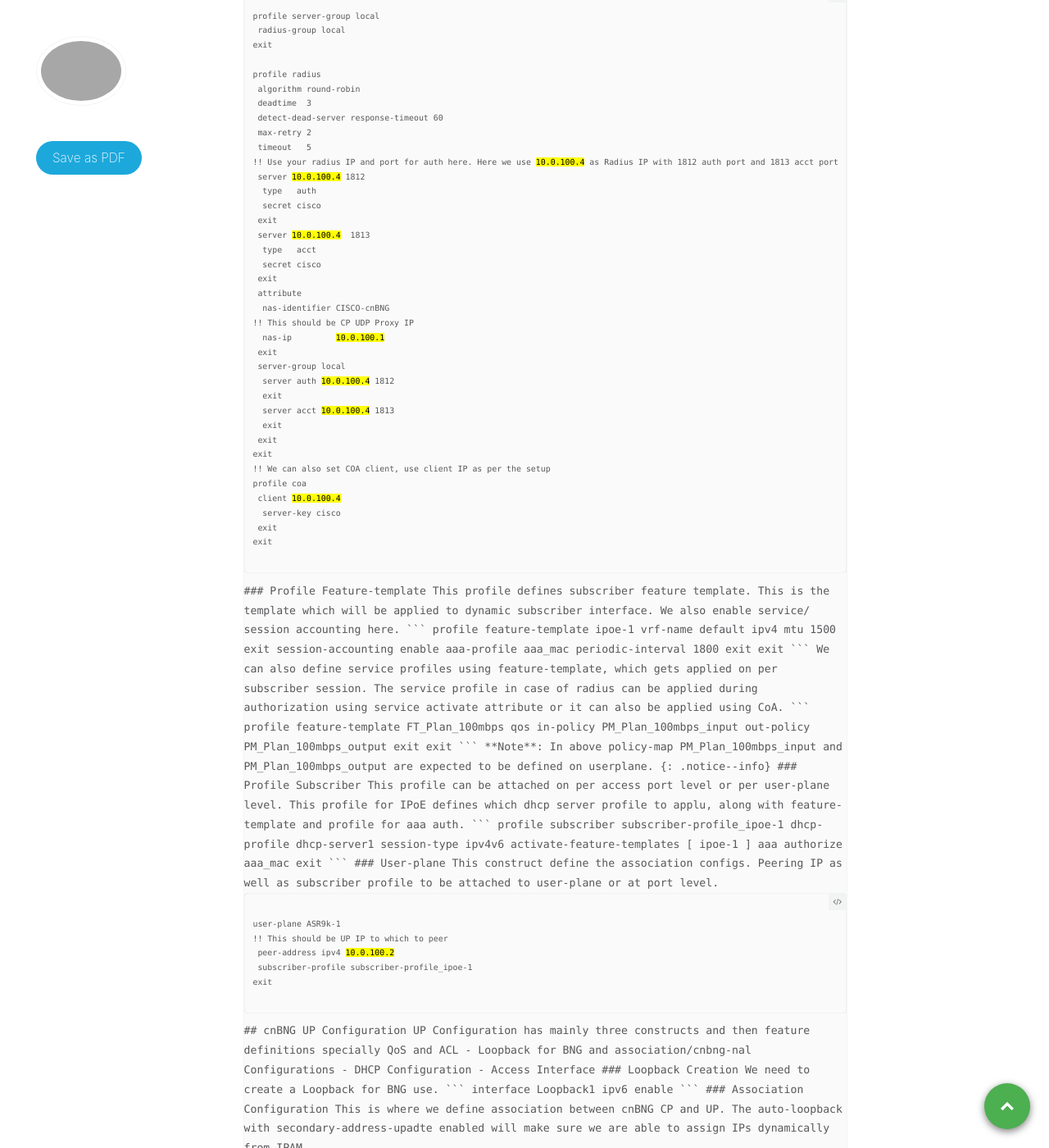
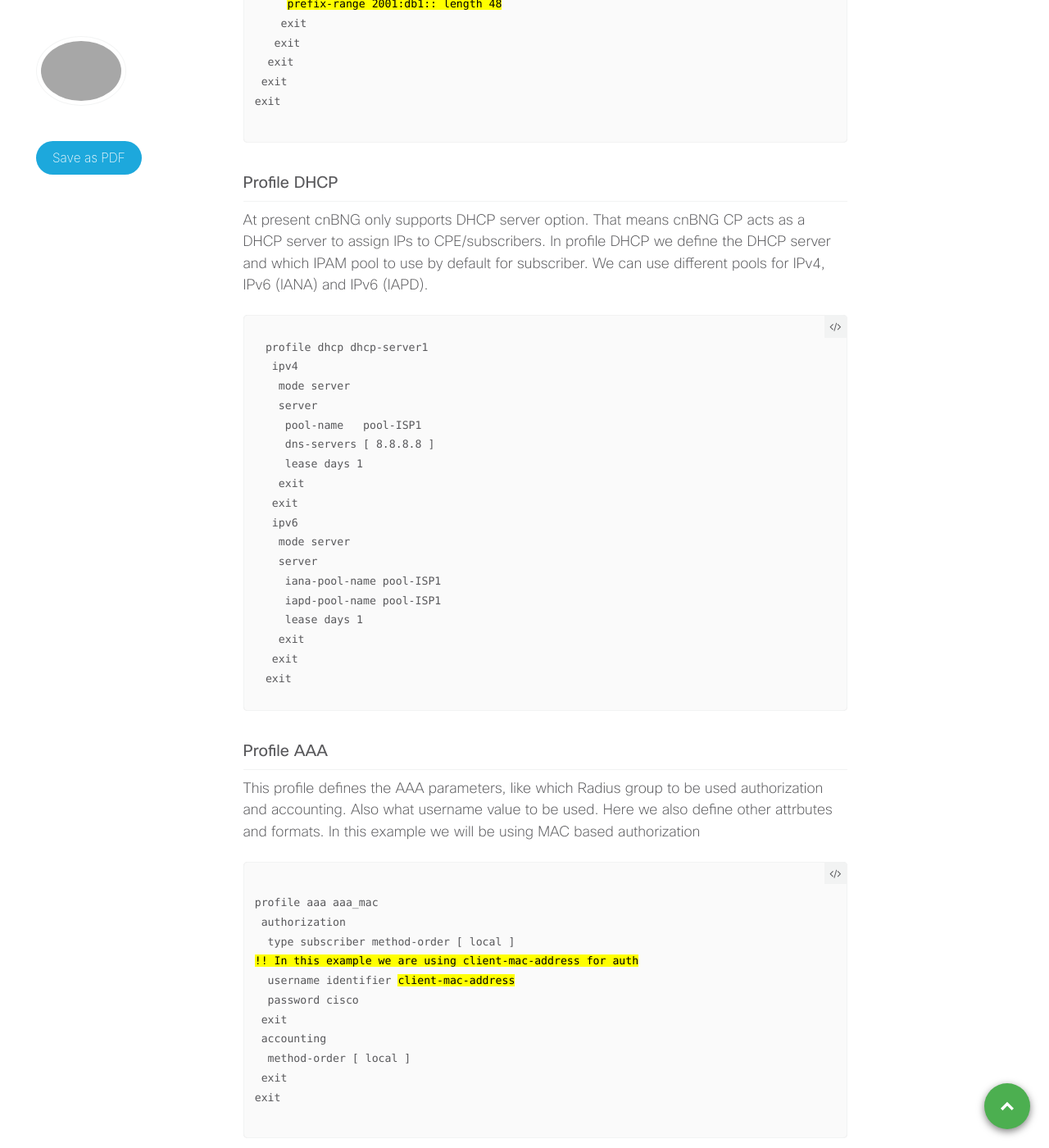
Before and after one commit to xrdocs/cnbng, a Jekyll site: the page built from _tutorials/ipoe-ds-subscriber-bringup-in-cnbng.md, in a window 1280 px wide and 1400 px high, scrolled down 6208 px. Shown: the whole window at 82% size. Built offline with Jekyll 4.4.1, drawn with Linux system fonts in a browser that asks for light colours; comment, search, counter and statistics services are not loaded; some of the changed text lies outside the part shown.

Commit message:
Update ipoe-ds-subscriber-bringup-in-cnbng.md

```diff
--- a/_tutorials/ipoe-ds-subscriber-bringup-in-cnbng.md
+++ b/_tutorials/ipoe-ds-subscriber-bringup-in-cnbng.md
@@ -223,7 +223,7 @@ ipam
       per-cache 65536
       per-dp    65536
      exit
-     <marik>prefix-range 2001:db1:: length 48</mark>
+     <mark>prefix-range 2001:db1:: length 48</mark>
     exit
    exit
   exit
```
